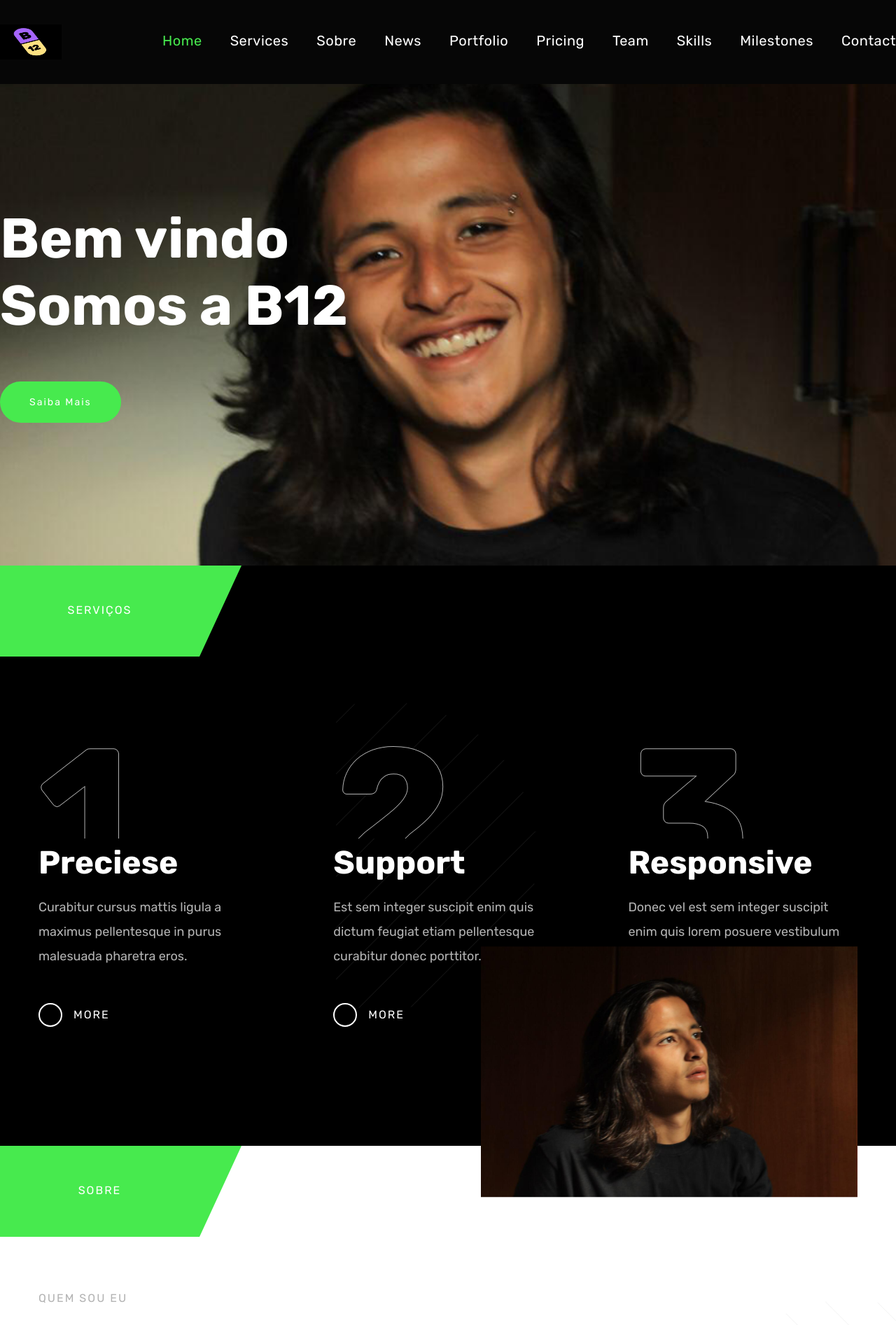
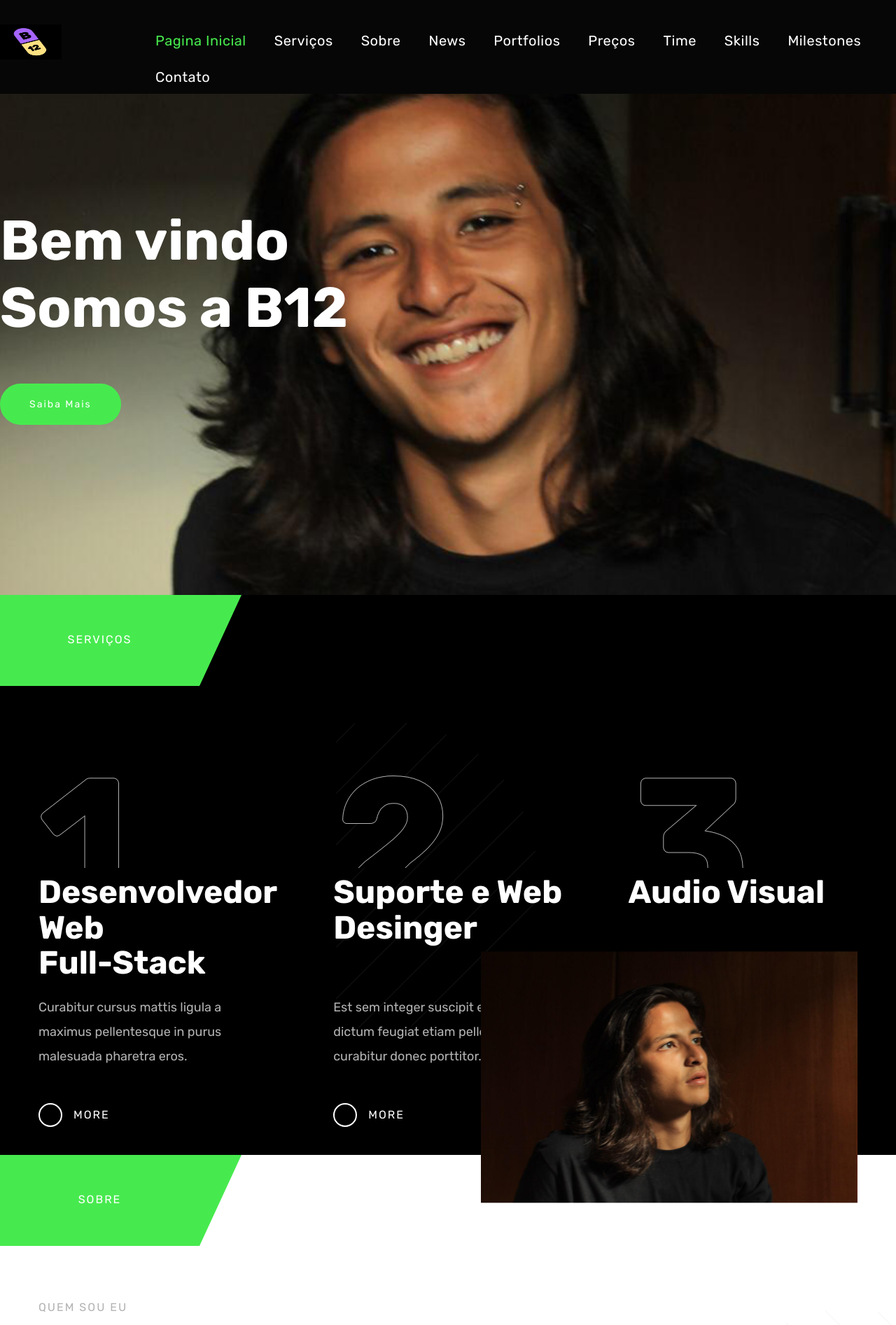
Before and after one commit to lucasmatutani/portfolio-b12, a PHP site: page / in a window 1280 px wide. Shown: the top 1893 px of the page at 70% size. Run offline with PHP 8.4, Linux system fonts and the light colour scheme; some libraries are stand-ins or nearby versions.

Commit message:
Conexão com banco de dados!

```diff
--- a/connection.php
+++ b/connection.php
@@ -1,14 +1,15 @@
 <?php
 
-$host = "localhost";
-$user = "root";
-$password = "";
-$dbname = "form";
-$port = "";
+$dbHost = "localhost";
+$dbUsername = "root";
+$dbPassword = "";
+$dbName = "form";
 
-try{
-    $conn = new PDO("mysql:host=$host; port=$port; dbname=" . $dbname, $user, $password);
-    echo "Conexão com banco de dados realizado com sucesso!";
-}catch (Exception $ex) {
-    echo "Erro: Conexão com banco de dados não realizado com sucesso!";
-}
+
+    $conexao = new mysqli ($dbHost, $dbUsername, $dbPassword, $dbName);
+    // if($conexao -> connect_error){
+    //     echo "Erro";
+    // } else {
+    //     echo "Conectado com sucesso";
+    // }
+?>
--- a/index.php
+++ b/index.php
@@ -1,11 +1,24 @@
 <?php
 
-use PHPMailer\PHPMailer\PHPMailer;
-use PHPMailer\PHPMailer\SMTP;
-use PHPMailer\PHPMailer\Exception;
+if(isset($_POST['submit']))
+{
+//     print_r($_POST['name']);
+//     print_r('<br>');
+//     print_r($_POST['email']);
+//     print_r('<br>');
+//     print_r($_POST['subject']);
+//     print_r('<br>');
+//     print_r($_POST['content']);
 
 include_once './connection.php';
-// require './lib\vendor\autoload.php';
+
+$nome = $_POST['name'];
+$email = $_POST['email'];
+$assunto = $_POST['subject'];
+$mensagem = $_POST['content'];
+
+$result = mysqli_query($conexao, "INSERT INTO message_form(name, email, subject, content) VALUES ('$nome','$email','$assunto','$mensagem')");
+}
 ?>
 
 
@@ -19,7 +32,7 @@ include_once './connection.php';
         <meta name="author" content="Lucas Matutani" />
         <meta name="viewport" content="width=device-width, initial-scale=1, maximum-scale=1">
 
-        <link rel="shortcut icon" href="images/favicon.ico" />
+        <link rel="shortcut icon" href="images/capsules-solid.svg" />
         <link href='https://fonts.googleapis.com/css?family=Rubik:400,700,700i' rel='stylesheet' type='text/css'>
         <link rel="stylesheet" type="text/css"  href='style.css' />
 
@@ -57,10 +70,10 @@ include_once './connection.php';
                         <nav id="header-main-menu">
                             <ul class="main-menu sm sm-clean">
                                 <li>
-                                    <a href="#home">Home</a>
+                                    <a href="#home">Pagina Inicial</a>
                                 </li>
                                 <li>
-                                    <a href="#services">Services</a>
+                                    <a href="#services">Serviços</a>
                                 </li>
                                 <li>
                                     <a href="#about">Sobre</a>
@@ -69,13 +82,13 @@ include_once './connection.php';
                                     <a href="#news">News</a>
                                 </li>
                                 <li>
-                                    <a href="#portfolio">Portfolio</a>
+                                    <a href="#portfolio">Portfolios</a>
                                 </li>
                                 <li>
-                                    <a href="#pricing">Pricing</a>
+                                    <a href="#pricing">Preços</a>
                                 </li>
                                 <li>
-                                    <a href="#team">Team</a>
+                                    <a href="#team">Time</a>
                                 </li>
                                 <li>
                                     <a href="#skills">Skills</a>
@@ -84,7 +97,7 @@ include_once './connection.php';
                                     <a href="#millstones">Milestones</a>
                                 </li>
                                 <li>
-                                    <a href="#contact">Contact</a>
+                                    <a href="#contact">Contato</a>
                                 </li>
                             </ul>
                         </nav>
@@ -124,7 +137,7 @@ include_once './connection.php';
                                 <div class="service-holder">
                                     <p class="service-num">1</p>
                                     <div class="service-txt">
-                                        <h4>Preciese</h4>
+                                        <h4>Desenvolvedor Web <br> Full-Stack</h4>
                                         <p>
                                             Curabitur cursus mattis ligula a maximus pellentesque in purus malesuada pharetra eros.
                                         </p>
@@ -142,7 +155,7 @@ include_once './connection.php';
                                 <div class="service-holder">
                                     <p class="service-num">2</p>
                                     <div class="service-txt">
-                                        <h4>Support</h4>
+                                        <h4>Suporte e Web Desinger<br><br></h4>
                                         <p>
                                             Est sem integer suscipit enim quis dictum feugiat etiam pellentesque curabitur donec porttitor.
                                         </p>
@@ -160,7 +173,7 @@ include_once './connection.php';
                                 <div class="service-holder">
                                     <p class="service-num">3</p>
                                     <div class="service-txt">
-                                        <h4>Responsive</h4>
+                                        <h4>Audio Visual<br><br><br></h4>
                                         <p>
                                             Donec vel est sem integer suscipit enim quis lorem posuere vestibulum metus tempor vitae.
                                         </p>
@@ -219,7 +232,7 @@ include_once './connection.php';
                 <div id="portfolio" class="section no-padding">
                     <div class="page-title-holder">
                         <h3 class="entry-title">
-                            PORTFOLIO
+                            PORTFOLIOS
                         </h3>
                     </div>
                     <div class="section-wrapper block content-1170 center-relative">
@@ -418,16 +431,16 @@ include_once './connection.php';
                 <div id="team" class="section">
                     <div class="page-title-holder">
                         <h3 class="entry-title">
-                            TEAM
+                            TIME
                         </h3>
                     </div>
                     <div class="section-wrapper block content-1170 center-relative">
                         <div class="content-wrapper">
                             <div class="member member-left">
-                                <img src="images/about_item_01.jpg" alt="" data-threshold="0 0" data-jarallax-element="60 0">
+                                <img src="images/eu_vertical.jpeg" alt="" data-threshold="200 200" data-jarallax-element="60 0">
                                 <div class="member-info">
-                                    <p class="member-postition">CEO</p>
-                                    <h5 class="member-name">Marty Stone</h5>
+                                    <p class="member-postition">PROGRAMADOR</p>
+                                    <h5 class="member-name">Lucas Matutani</h5>
                                     <div class="member-content">
                                         <p>
                                             Code the energy hidden in matter citizens of distant epochs sun. Citizens of distant epochs encyclopaedia galant ctica the ash of stellar alchemy Vangelis white dwarf adipisci velit. Nemo enim ipsam volupta tem quia voluptas sit aspernatur aut odit aut fugit radio telescope quis nostrum exercitatio nem ullam corporis suscipit laboriosam quis.
@@ -467,13 +480,14 @@ include_once './connection.php';
 
                             <div class="member big-screen member-right">
                                 <div class="member-info">
+                                    <img src="images/eu_vertical.jpeg" alt="" data-threshold="-200 0" data-jarallax-element="60 0" />
                                     <p class="member-postition">DESIGNER</p>
                                     <h5 class="member-name">John Williams</h5>
                                     <div class="member-content">
                                         <p>
                                             Code the energy hidden in matter citizens of distant epochs sun. Citizens of distant epochs encyclopaedia galant ctica the ash of stellar alchemy Vangelis white dwarf adipisci velit. Nemo enim ipsam volupta tem quia voluptas sit aspernatur aut odit aut fugit radio telescope quis nostrum exercitatio nem ullam corporis suscipit laboriosam quis.
                                         </p>
-                                        <div class="member-social-holder" data-jarallax-element="0 -30">
+                                        <div class="member-social-holder" data-jarallax-element="0 30">
                                             <div class="social">
                                                 <a href="#" target="_blank">
                                                     <span class="fa fa-facebook"></span>
@@ -502,7 +516,6 @@ include_once './connection.php';
                                         </div>
                                     </div>
                                 </div>
-                                <img src="images/about_item_02.jpg" alt="" data-threshold="0 0" data-jarallax-element="60 0" />
                             </div>
 
                             <br>
@@ -704,13 +717,13 @@ include_once './connection.php';
                 <div id="contact" class="section">
                     <div class="page-title-holder">
                         <h3 class="entry-title">
-                            CONTACT
+                            CONTATO
                         </h3>
                     </div>
                     <div class="section-wrapper block content-1170 center-relative">
                         <div class="content-wrapper">
                             <div class="one_half ">
-                                <p class="title-description-up">CONTACT US</p>
+                                <p class="title-description-up">FALE CONOSCO</p>
                                 <h2 class="entry-title medium-text">
                                     Lets start <br>
                                     Working
@@ -745,68 +758,10 @@ include_once './connection.php';
                                     </a>
                                 </div>
                             </div>
-                            <?php
-                            $data = filter_input_array(INPUT_POST, FILTER_DEFAULT);
-                            if(!empty($data ['SendAddMsg'])){
-                                var_dump($data);
-                                $query_msg = "INSERT INTO message_form (name, email, subject, content, created) VALUES (:name, :email, :subject, :content, NOW())";
-                                $add_msg = $conn -> prepare ($query_msg);
 
-                                $add_msg -> bindParam(':name', $data['name'], PDO::PARAM_STR);
-                                $add_msg -> bindParam(':email', $data['email'], PDO::PARAM_STR);
-                                $add_msg -> bindParam(':subject', $data['subject'], PDO::PARAM_STR);
-                                $add_msg -> bindParam(':content', $data['content'], PDO::PARAM_STR);
-                                $add_msg -> execute();
-
-                                if($add_msg -> rowCount()){
-                                    $mail = new PHPMailer(true);
-                                    try {
-                                        $mail->CharSet = 'UTF-8';
-                                        $mail->isSMTP();
-                                        $mail->Host = 'smtp.mailtrap.io';
-                                        $mail->SMTPAuth = true;
-                                        $mail->Username = 'a3d93f3ccdb6b8';
-                                        $mail->Password = '6bfafbd5283f3e';
-                                        $mail->SMTPSecure = PHPMailer::ENCRYPTION_STARTTLS;
-                                        $mail->Port = 2525;
-
-                                        //Enviar e-mail para o cliente
-                                        $mail->setFrom('lucasmatutani@gmail.com', 'Atendimento');
-                                        $mail->addAddress($data['email'], $data['name']);
-
-                                        $mail->isHTML(true);
-                                        $mail->Subject = 'Recebi a mensagem de contato';
-                                        $mail->Body = "Prezado(a) " . $data['name'] . "<br><br>Recebi o seu e-mail.<br>Será lido o mais rápido possível.<br>Em breve será respondido.<br><br>Assunto: " . $data['subject'] . "<br>Conteúdo: " . $data['content'];
-                                        $mail->AltBody = "Prezado(a) " . $data['name'] . "\n\nRecebi o seu e-mail.\nSerá lido o mais rápido possível.\nEm breve será respondido.\n\nAssunto: " . $data['subject'] . "\nConteúdo: " . $data['content'];
-
-                                        $mail->send();
-
-                                        $mail->clearAddresses();
-
-                                        //Enviar e-mail para o colaborador da empresa
-                                        $mail->setFrom('atendimento@celke.com.br', 'Atendimento');
-                                        $mail->addAddress('kelly@celke.com.br', 'Kelly');
-
-                                        $mail->isHTML(true);
-                                        $mail->Subject = $data['subject'];
-                                        $mail->Body = "Nome: " . $data['name'] . "<br>E-mail: " . $data['email'] . "<br>Assunto: " . $data['subject'] . "<br>Conteúdo: " . $data['content'];
-                                        $mail->AltBody = "Nome: " . $data['name'] . "\nE-mail: " . $data['email'] . "\nAssunto: " . $data['subject'] . "\nConteúdo: " . $data['content'];
-
-                                        $mail->send();
-                                        unset($data);
-                                        echo '<div class="alert alert-success">Message sent successfully</div>';
-                                    } catch (Exception $e) {
-                                        echo "Erro: Mensagem de contato não enviada com sucesso!<br>";
-                                    }
-                                } else {
-                                    echo "Erro: Mensagem de contato não enviada com sucesso!<br>";
-                                }
-                            }
-
-                            ?>
 
                             <div class="one_half last ">
-                                <div class="contact-form">
+                                <form class="contact-form" action="index.php" method="POST">
                                     <p>
                                         <input id="name" type="text" name="name" placeholder="Nome">
                                     </p>
@@ -820,9 +775,10 @@ include_once './connection.php';
                                         <textarea id="content" name="content" placeholder="Mensagem"></textarea>
                                     </p>
                                     <p class="contact-submit-holder">
-                                        <input type="submit" value="ENVIAR" name="SendAddMsg">
+                                        <input type="submit" value="ENVIAR" name="submit"
+                                        id="submit">
                                     </p>
-                                </div>
+                                </form>
                             </div>
                             <div class="clear"></div>
                         </div>
@@ -833,15 +789,15 @@ include_once './connection.php';
             <!-- Footer -->
             <footer class="footer">
                 <div class="footer-content center-relative">
-                    <div class="footer-logo">
+                    <!-- <div class="footer-logo">
                         <img src="images/footer_logo.png" alt="Seppo" />
-                    </div>
+                    </div>         -->
                     <div class="footer-logo-divider"></div>
                     <div class="footer-mail">
-                        <a href="mailto:hello@site.com">hello@cocobasic.com</a>
+                        <a href="mailto:contato.b12digital@gmail.com">contato.b12digital@gmail.com</a>
                     </div>
                     <div class="footer-social-divider"></div>
-                    <div class="social-holder">
+                    <!-- <div class="social-holder">
                         <a href="#">
                             <span class="fa fa-twitter"></span>
                         </a>
@@ -854,7 +810,7 @@ include_once './connection.php';
                         <a href="#">
                             <span class="fa fa-dribbble"></span>
                         </a>
-                    </div>
+                    </div> -->
 
                     <div class="copyright-holder">
                         © 2022 Lucas Matutani
--- a/style.css
+++ b/style.css
@@ -796,11 +796,12 @@ a.button-dot:hover:before {
     min-height: calc(100vh - 77px);
     display: flex;
     margin-top:50PX;
+    height: 100vh;
 }
 
 #home .section-wrapper {
     margin: auto;
-    margin-right: 600px;
+    margin-right: 450px;
     padding: 0;
 }
 
@@ -822,6 +823,7 @@ h1.big-text {
     background-position: center;
     background-repeat: no-repeat;
     background-size: auto;
+    height: 100vh;
 }
 
 .service-holder {
@@ -1085,6 +1087,7 @@ h1.big-text {
 
 .portfolio-content-wrapper {
     display: none;
+    height: 50vh;
 }
 
 .portfolio-content-wrapper.show {
```
Also changed, not shown: images/capsules-solid.svg (added).
